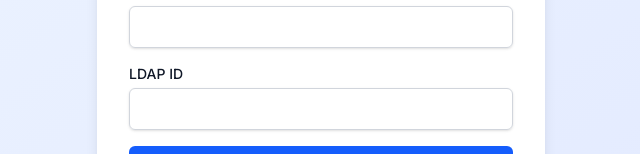
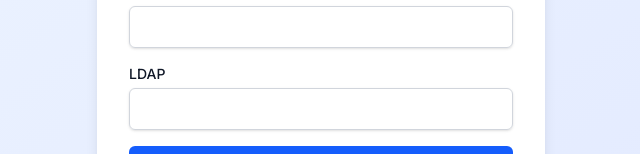
Before and after one commit to GowthamGanapathi/adobe_quiz, a Next.js app: page /join in a window 1280 px wide. Shown: the part 344-498 px from the top of the page, without its empty margins (319-959 px from the left). Built offline with nearby package versions, Linux system fonts and the light colour scheme.

Commit message:
Id and 10 results

```diff
--- a/src/app/join/page.tsx
+++ b/src/app/join/page.tsx
@@ -70,7 +70,7 @@ export default function JoinPage() {
 
             <div>
               <label htmlFor="ldap" className="block text-sm font-medium text-gray-900">
-                LDAP ID
+                LDAP
               </label>
               <input
                 type="text"
--- a/src/app/results/page.tsx
+++ b/src/app/results/page.tsx
@@ -148,11 +148,11 @@ export default function ResultsPage() {
         >
           <div className="px-6 py-4 border-b border-gray-200">
             <h2 className="text-xl font-semibold text-gray-800">
-              Leaderboard
+              Top 10 Leaderboard
             </h2>
           </div>
           <div className="divide-y divide-gray-200">
-            {filteredResults.map((result, index) => (
+            {filteredResults.slice(0, 10).map((result, index) => (
               <motion.div
                 key={index}
                 initial={{ opacity: 0, x: -20 }}
```
